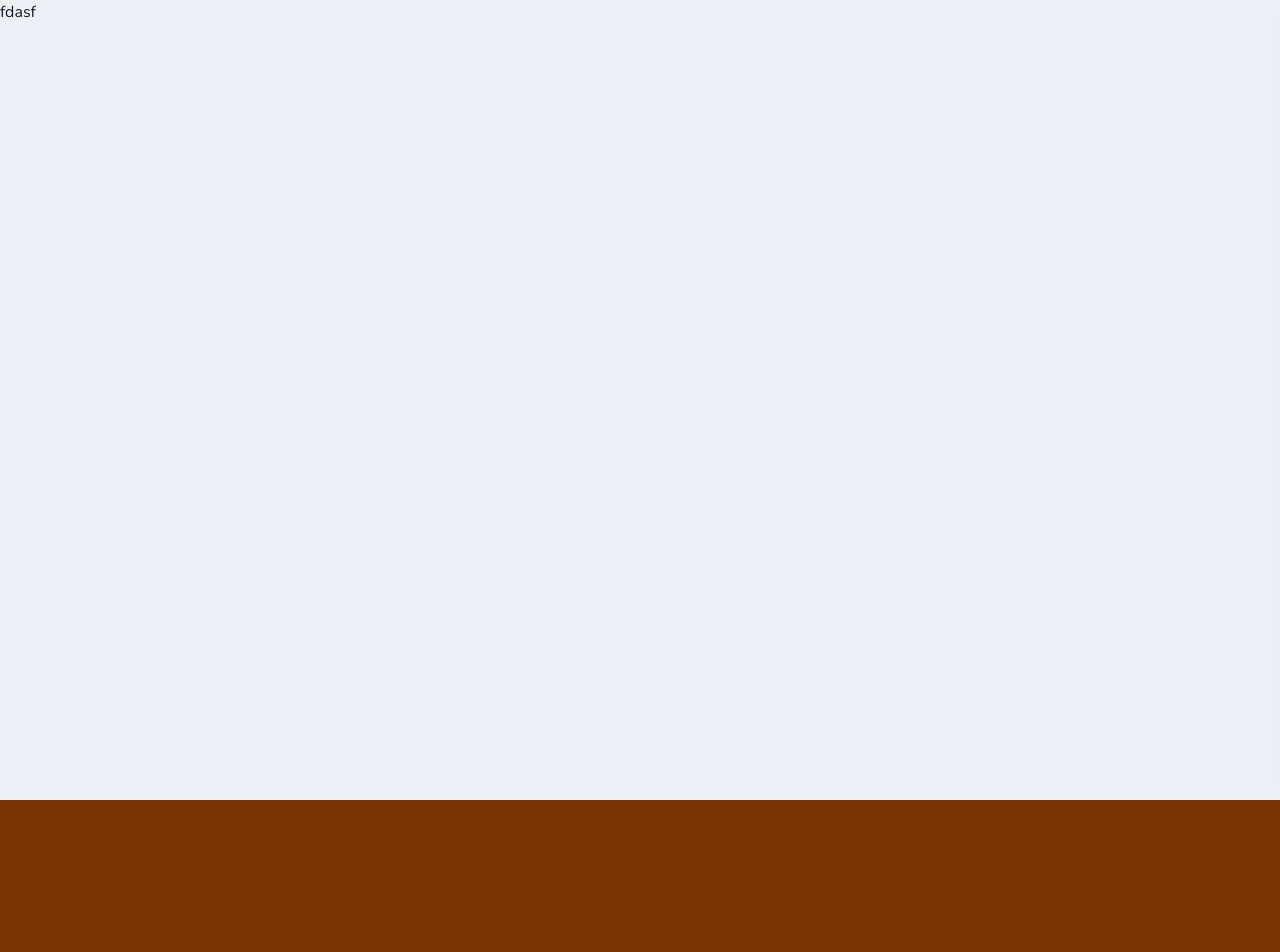
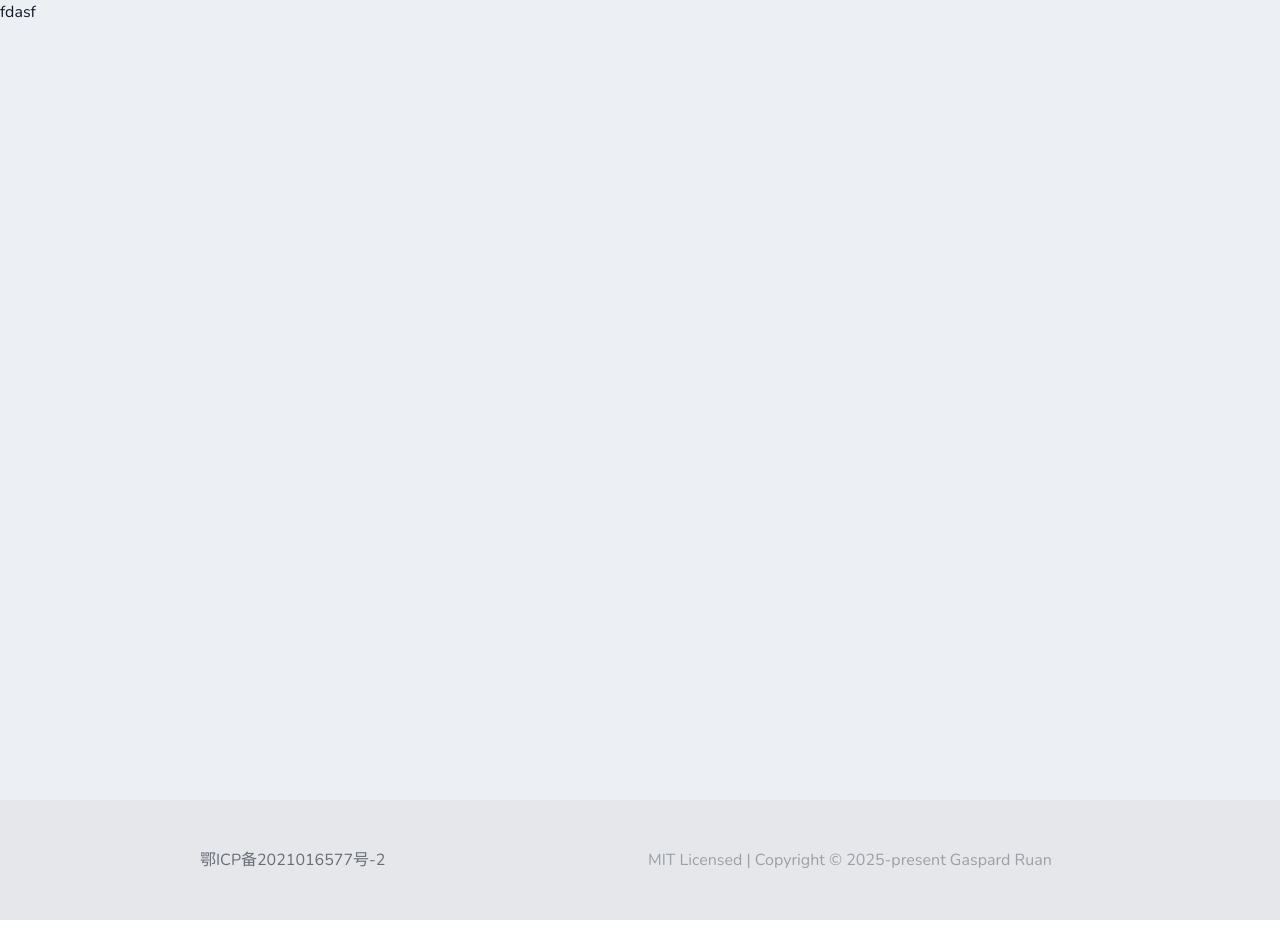
Before and after one commit to gaspardruan/ph, a Next.js app: page / in a window 1280 px wide. Shown: the top 952 px of the page. After the commit the page ends 920 px from the top, so only its background shows below. Built offline with nearby package versions, Linux system fonts and the light colour scheme.

Commit message:
feat: add footer

```diff
--- a/src/app/globals.css
+++ b/src/app/globals.css
@@ -61,3 +61,15 @@ body {
 .pr-scrollbar-header {
   padding-right: calc(var(--scrollbar-width) + 1rem);
 }
+
+#revealPath {
+  stroke-dasharray: 400;
+  stroke-dashoffset: 400;
+  animation: draw 2s linear forwards;
+}
+
+@keyframes draw {
+  to {
+    stroke-dashoffset: 0;
+  }
+}
--- a/src/app/layout.tsx
+++ b/src/app/layout.tsx
@@ -4,6 +4,7 @@ import "./globals.css";
 import { Header } from "@/components/header";
 import { ScrollbarWidthInitializer } from "@/components/ScrollbarWidthInitializer";
 import { ThemeInitializer } from "@/components/ThemeInitalizer";
+import { Footer } from "@/components/Footer";
 
 const nunito = Nunito({
   subsets: ["latin"],
@@ -37,6 +38,7 @@ export default function RootLayout({
         <ScrollbarWidthInitializer />
         <Header />
         {children}
+        <Footer />
       </body>
     </html>
   );
--- a/src/app/page.tsx
+++ b/src/app/page.tsx
@@ -9,7 +9,6 @@ export default function Home() {
       >
         fdasf
       </div>
-      <div id="footer" className="h-60 bg-amber-900"></div>
     </div>
   );
 }
--- /dev/null
+++ b/src/components/Footer.tsx
@@ -0,0 +1,35 @@
+import clsx from "clsx";
+
+export const Footer = () => {
+  return (
+    <footer className="pt-6 pb-12 md:py-12 bg-gray-200 dark:bg-gray-700">
+      <div
+        className={clsx(
+          "mx-8 md:mx-4 lg:mx-20 xl:mx-50 2xl:mx-auto 2xl:max-w-4xl",
+          "flex flex-col gap-4 items-center md:flex-row"
+        )}
+      >
+        <div
+          className={clsx(
+            "flex-1",
+            "text-xs md:text-sm lg:text-base",
+            "text-nord-neutral/[.80] dark:text-nord-neutral-dark/[.80]",
+            "hover:text-nord-neutral dark:hover:text-nord-neutral-dark"
+          )}
+        >
+          <a href="https://beian.miit.gov.cn/">鄂ICP备2021016577号-2</a>
+        </div>
+        <div
+          className={clsx(
+            "flex-1",
+            "font-light text-xs md:text-sm lg:text-base",
+            "text-center md:text-left",
+            "text-nord-neutral-deep/40 dark:text-nord-neutral-deep-dark/40"
+          )}
+        >
+          MIT Licensed | Copyright © 2025-present Gaspard Ruan
+        </div>
+      </div>
+    </footer>
+  );
+};
--- /dev/null
+++ b/src/components/header/Logo.tsx
@@ -0,0 +1,18 @@
+import Link from "next/link";
+import Image from "next/image";
+import { memo } from "react";
+
+export const Logo = memo(function Logo() {
+  return (
+    <Link href="/" className="flex items-center gap-2 lg:gap-4">
+      <Image
+        alt="R logo"
+        width={40}
+        height={40}
+        src="/R-black.png"
+        className="inline  dark:invert"
+      />
+      {/* <span>Zhongqiu&rsquo;s Home</span> */}
+    </Link>
+  );
+});
--- a/src/components/header/SystemButtonGroup.tsx
+++ b/src/components/header/SystemButtonGroup.tsx
@@ -1,5 +1,5 @@
 import clsx from "clsx";
-import { PropsWithChildren } from "react";
+import { memo, PropsWithChildren } from "react";
 import { Github } from "../SVGIcon";
 import { useThemeStore } from "@/store/useThemeStore";
 
@@ -24,7 +24,7 @@ const SystemButtonItem = ({ children, onClick }: SystemButtonItemProps) => {
   );
 };
 
-export const SystemButtonGroup = () => {
+export const SystemButtonGroup = memo(function SystemButtonGroup() {
   const toggleDarkMode = useThemeStore((state) => state.toggleDarkMode);
 
   return (
@@ -39,4 +39,4 @@ export const SystemButtonGroup = () => {
       </SystemButtonItem>
     </div>
   );
-};
+});
--- a/src/components/header/desktop/index.tsx
+++ b/src/components/header/desktop/index.tsx
@@ -2,8 +2,9 @@ import { softwareConfig } from "@/routes/doc-config";
 import { SystemButtonGroup } from "../SystemButtonGroup";
 import { Dropdown } from "./Dropdown";
 import { TextButton, TextLinkButon } from "./TextButton";
+import { memo } from "react";
 
-export const DesktopNav = () => {
+export const DesktopNav = memo(function DesktopNav() {
   return (
     <div className="hidden md:flex divide-x divide-nord-neutral/10 dark:divide-nord-neutral-dark/10">
       <div className="flex pr-2 lg:pr-6 gap-2 lg:gap-6">
@@ -16,4 +17,4 @@ export const DesktopNav = () => {
       <SystemButtonGroup />
     </div>
   );
-};
+});
--- a/src/components/header/index.tsx
+++ b/src/components/header/index.tsx
@@ -1,10 +1,9 @@
 "use client";
 import { useShowHeader } from "@/components/header/desktop/useShowHeader";
 import clsx from "clsx";
-import Image from "next/image";
-import Link from "next/link";
 import { DesktopNav } from "./desktop";
 import { MobileNav } from "./mobile";
+import { Logo } from "./Logo";
 
 export const Header = () => {
   const show = useShowHeader();
@@ -22,23 +21,7 @@ export const Header = () => {
         !show && "-translate-y-full"
       )}
     >
-      <Link href="/" className="flex items-center gap-2 lg:gap-4">
-        <Image
-          alt="R logo"
-          width={40}
-          height={40}
-          src="/R-white.png"
-          className="hidden dark:inline"
-        />
-        <Image
-          alt="R logo"
-          width={40}
-          height={40}
-          src="/R-black.png"
-          className="inline dark:hidden"
-        />
-        <span>Zhongqiu&rsquo;s Home</span>
-      </Link>
+      <Logo />
       <DesktopNav />
       <MobileNav />
     </header>
--- /dev/null
+++ b/src/components/header/mobile/NavButton.tsx
@@ -0,0 +1,41 @@
+import { useParams, usePathname } from "next/navigation";
+import { useSidebarStore } from "./useSidebarStore";
+import Link from "next/link";
+import clsx from "clsx";
+
+type NavButtonProps = {
+  text: string;
+};
+
+export const NavButton = ({ text }: NavButtonProps) => {
+  const setScope = useSidebarStore((state) => state.setScope);
+  const params = useParams();
+  const scope = params.scope;
+
+  return (
+    <button
+      onClick={() => setScope(text.toLowerCase())}
+      className={clsx("flex items-center justify-between")}
+    >
+      <span className="text-sm">{text}</span>
+      <span className="material-symbols-outlined !text-(length:--text-xl)">
+        chevron_right
+      </span>
+    </button>
+  );
+};
+
+type LinkButtonProps = {
+  text: string;
+  link: string;
+};
+
+export const LinkButton = ({ text, link }: LinkButtonProps) => {
+  const pathname = usePathname();
+
+  return (
+    <Link href={link} className={clsx("flex")}>
+      <span className="text-sm">{text}</span>
+    </Link>
+  );
+};
--- a/src/components/header/mobile/index.tsx
+++ b/src/components/header/mobile/index.tsx
@@ -3,13 +3,44 @@ import { useSidebar } from "./useSideBar";
 import { useSidebarStore } from "./useSidebarStore";
 import { createPortal } from "react-dom";
 import { SystemButtonGroup } from "../SystemButtonGroup";
+import { LinkButton, NavButton } from "./NavButton";
+import { docConfig } from "@/routes/doc-config";
+import { toTitle } from "@/utils/title";
+import { memo } from "react";
 
-export const MobileNav = () => {
+const ScopeList = () => {
+  const scope = useSidebarStore((state) => state.scope);
+  if (!scope) {
+    return (
+      <>
+        <NavButton text="Software" />
+        <NavButton text="Tests" />
+        <LinkButton text="Blog" link="/blog" />
+      </>
+    );
+  }
+
+  const config = docConfig.find((item) => item.scope === scope);
+
+  return (
+    <>
+      {config?.items.map((item) => (
+        <LinkButton
+          key={item}
+          text={toTitle(item)}
+          link={`/docs/${scope}/${item}`}
+        />
+      ))}
+    </>
+  );
+};
+
+export const MobileNav = memo(function MobileNav() {
   const { isOpen, setIsOpen, scope, setScope } = useSidebarStore();
 
   const { buttonRef, sidebarRef } = useSidebar();
 
-  const title = scope || "Menu";
+  const title = toTitle(scope) || "Menu";
 
   const renderSidebarElement = () => {
     return (
@@ -30,7 +61,7 @@ export const MobileNav = () => {
       >
         <div className="flex h-16 px-2 items-center justify-between border-b border-nord-neutral/10  dark:border-nord-neutral-dark/10">
           <div className="flex items-center gap-2" onClick={() => setScope("")}>
-            {true && (
+            {scope && (
               <button className="material-symbols-outlined">
                 chevron_left
               </button>
@@ -45,7 +76,9 @@ export const MobileNav = () => {
           </button>
         </div>
         <div className="flex-1 overflow-y-auto">
-          <div></div>
+          <div className={clsx("flex flex-col gap-6", "pl-2 pr-3 pt-5 pb-2")}>
+            <ScopeList />
+          </div>
         </div>
         <div className="flex pb-8 justify-center">
           <SystemButtonGroup />
@@ -68,4 +101,4 @@ export const MobileNav = () => {
         : renderSidebarElement()}
     </div>
   );
-};
+});
--- a/src/routes/doc-config.ts
+++ b/src/routes/doc-config.ts
@@ -7,3 +7,5 @@ export const softwareConfig: DocConfigItem = {
   scope: "software",
   items: ["pflux", "mmimage"],
 };
+
+export const docConfig: DocConfigItem[] = [softwareConfig];
```
Also changed, not shown: public/R-white.png (deleted).
